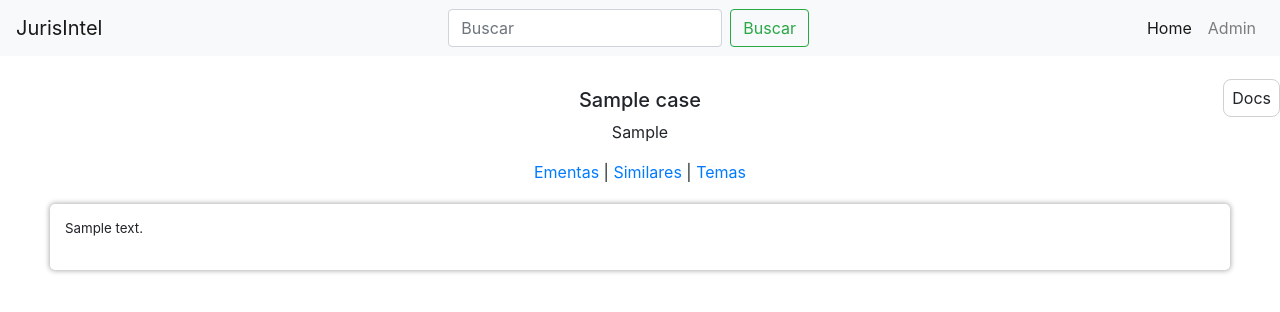
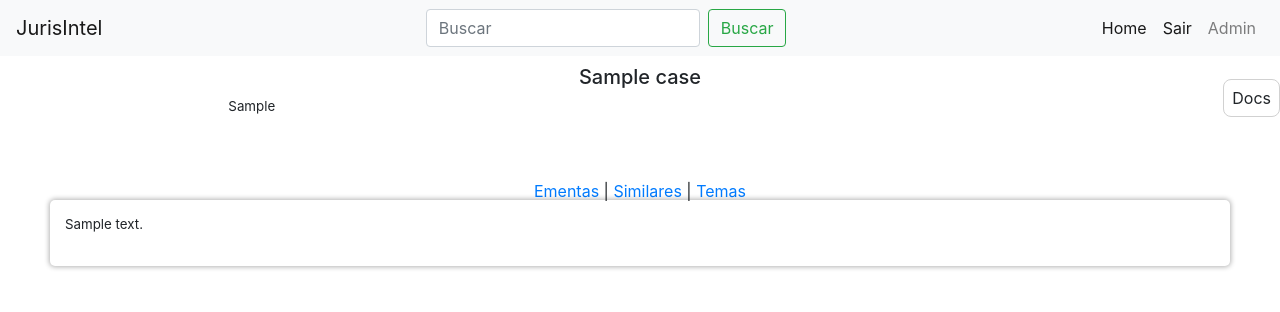
Before and after one commit to carloshhb/jurisintel-aws, a Django app: page /home/caso/1 in a window 1280 px wide. Shown: the top 312 px of the page. Run offline with Django 3.2, Linux system fonts and the light colour scheme; a user stored in the database is signed in; tables that the repository leaves empty hold one stand-in row (values such as "Sample post"); some libraries are stand-ins or nearby versions.

Commit message:
Open case links. Page title added

```diff
--- a/jurisintel/templates/conteudo/open_case.html
+++ b/jurisintel/templates/conteudo/open_case.html
@@ -1,6 +1,6 @@
 {% extends 'conteudo/base_conteudo.html' %}
 {% load staticfiles %}
-{% block title %}JurisIntel - {{ title }}{% endblock title %}
+{% block title %}JurisIntel - {{ titulo }}{% endblock title %}
 {% block styles %}
     <style>
         .temas{
@@ -83,6 +83,10 @@
         }
         .first-part{
             padding: 2em 0 0 0;
+        }
+        .second-part{
+            text-align: justify;
+            font-size: 10pt;
         }
         .main-panel{
             display: flex;
@@ -223,6 +227,21 @@
         }
     </style>
 {% endblock styles %}
+{% block navitems %}
+    <li class="nav-item active">
+        <a class="nav-link" href="{% url 'conteudo:home' %}">Home </a>
+    </li>
+    {% if user.is_authenticated %}
+        <li class="nav-item active">
+            <a class="nav-link" href="{% url 'logout' %}">Sair </a>
+        </li>
+    {% endif %}
+    {% if user.is_superuser %}
+        <li class="nav-item">
+            <a class="nav-link" href="{% url 'admin:index' %}">Admin</a>
+        </li>
+    {% endif %}
+{% endblock navitems %}
 {% block sections %}
     <!-- Main Panel -->
     <section class="main-panel">
@@ -230,7 +249,7 @@
             <div class="first-part">
                 <h5>{{ titulo }}</h5>
             </div>
-            <div class="second-part">
+            <div class="col-md-8 col-12 second-part">
                 <p>{{ resumo }}</p>
             </div>
             <div class="filters">
```
